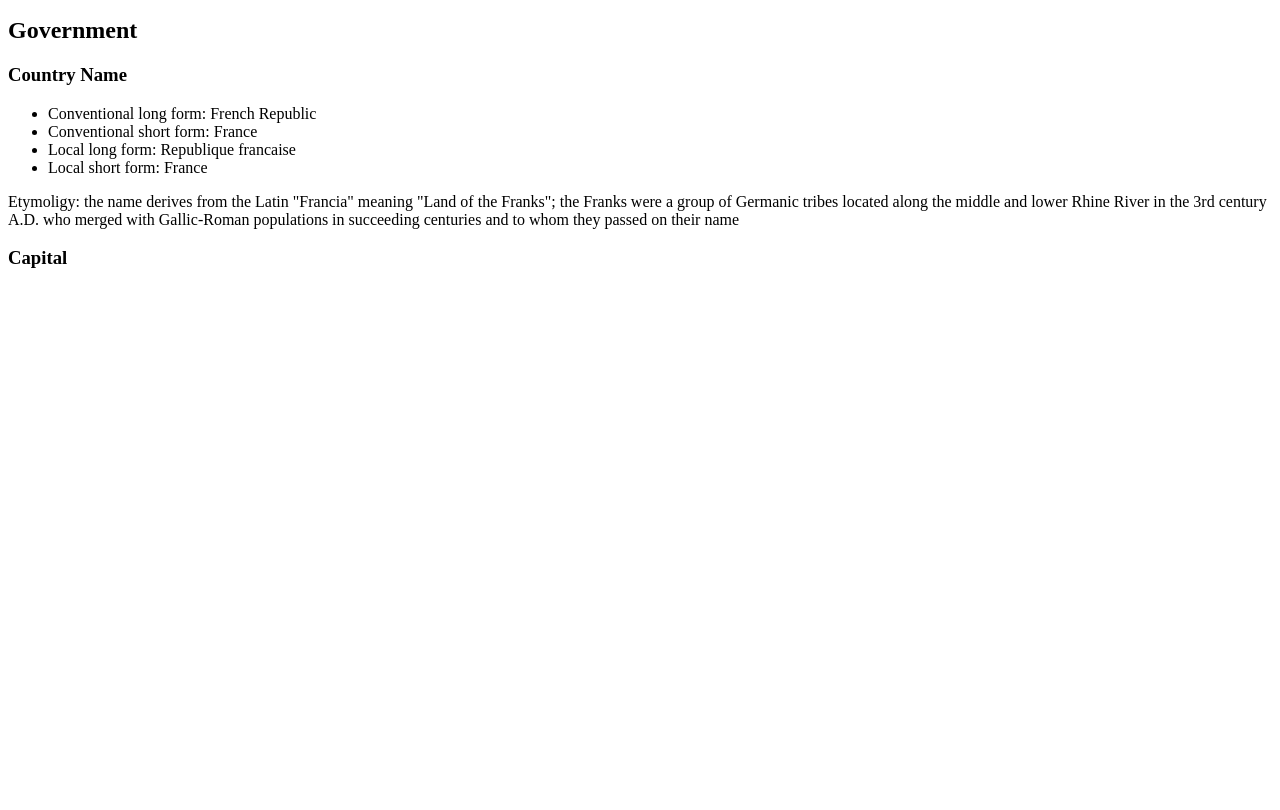
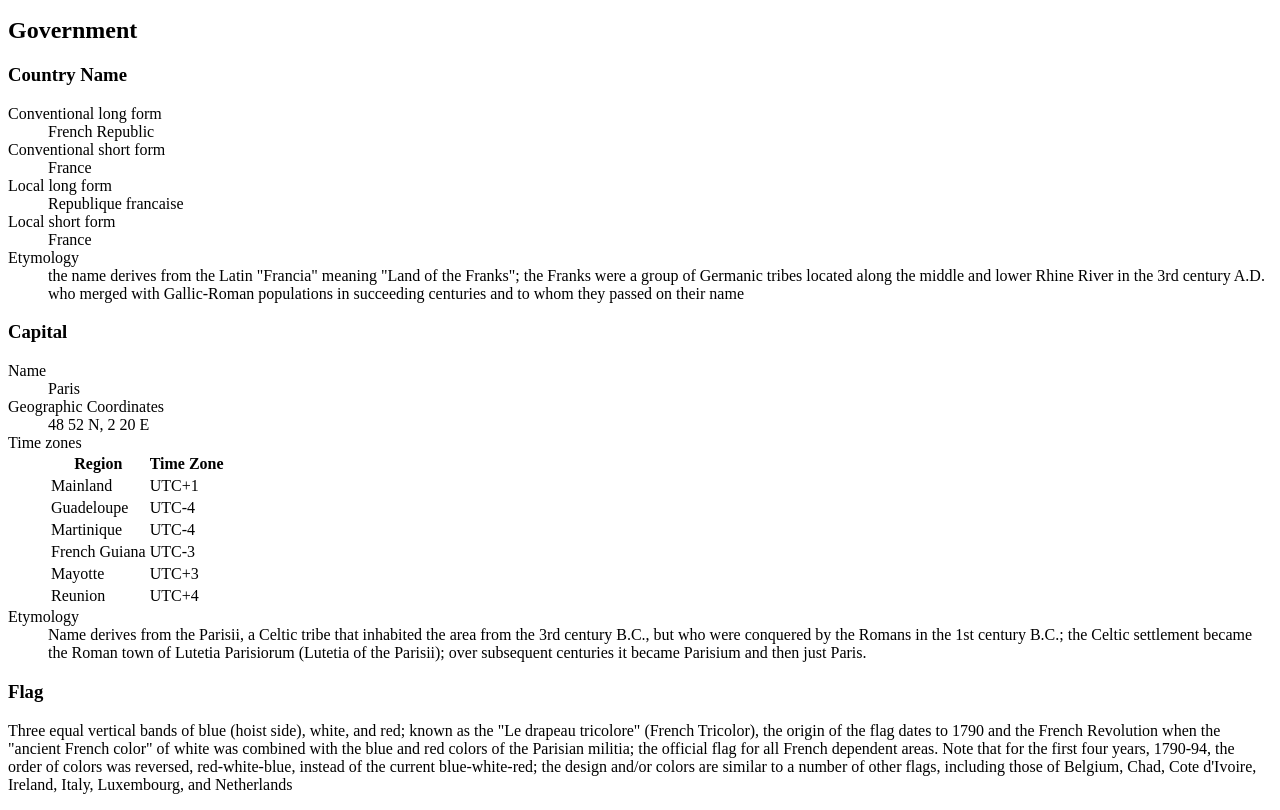
Before and after one commit to contrabassoon/contrabassoon.github.io, a plain HTML site: page france.html in a window 1280 px wide. Shown: the part 872-1682 px from the top of the page. Before the commit the page ends 1160 px from the top, so only its background shows below. Drawn offline with Linux system fonts and the light colour scheme.

Commit message:
Update france.html

```diff
--- a/france.html
+++ b/france.html
@@ -69,14 +69,69 @@
 
         <h2>Government</h2>
         <h3>Country Name</h3>
-        <ul>
-            <li>Conventional long form: French Republic</li>
-            <li>Conventional short form: France</li>
-            <li>Local long form: Republique francaise</li>
-            <li>Local short form: France</li>
-        </ul>
-        <p>Etymoligy: the name derives from the Latin "Francia" meaning "Land of the Franks"; the Franks were a group of Germanic tribes located along the middle and lower Rhine River in the 3rd century A.D. who merged with Gallic-Roman populations in succeeding centuries and to whom they passed on their name</p>
+        <dl>
+            <dt>Conventional long form</dt>
+            <dd>French Republic</dd>
+
+            <dt>Conventional short form</dt>
+            <dd>France</dd>
+
+            <dt>Local long form</dt>
+            <dd>Republique francaise</dd>
+
+            <dt>Local short form</dt>
+            <dd>France</dd>
+
+            <dt>Etymology</dt>
+            <dd>the name derives from the Latin "Francia" meaning "Land of the Franks"; the Franks were a group of Germanic tribes located along the middle and lower Rhine River in the 3rd century A.D. who merged with Gallic-Roman populations in succeeding centuries and to whom they passed on their name</dd>
+        </dl>
         <h3>Capital</h3>
+        <dl>
+            <dt>Name</dt>
+            <dd>Paris</dd>
+
+            <dt>Geographic Coordinates</dt>
+            <dd>48 52 N, 2 20 E</dd>
+
+            <dt>Time zones<dt>
+            <dd>
+                <table>
+                    <tr>
+                        <th>Region</th>
+                        <th>Time Zone</th>
+                    </tr>
+                    <tr>
+                        <td>Mainland</td>
+                        <td>UTC+1</td>
+                    </tr>
+                    <tr>
+                        <td>Guadeloupe</td>
+                        <td>UTC-4</td>
+                    </tr>
+                    <tr>
+                        <td>Martinique</td>
+                        <td>UTC-4</td>
+                    </tr>
+                    <tr>
+                        <td>French Guiana</td>
+                        <td>UTC-3</td>
+                    </tr>
+                    <tr>
+                        <td>Mayotte</td>
+                        <td>UTC+3</td>
+                    </tr>
+                    <tr>
+                        <td>Reunion</td>
+                        <td>UTC+4</td>
+                    </tr>
+                </table>
+            </dd>
+
+            <dt>Etymology</dt>
+            <dd>Name derives from the Parisii, a Celtic tribe that inhabited the area from the 3rd century B.C., but who were conquered by the Romans in the 1st century B.C.; the Celtic settlement became the Roman town of Lutetia Parisiorum (Lutetia of the Parisii); over subsequent centuries it became Parisium and then just Paris.</dd>
+        </dl>
+        <h3>Flag</h3>
+        <p>Three equal vertical bands of blue (hoist side), white, and red; known as the "Le drapeau tricolore" (French Tricolor), the origin of the flag dates to 1790 and the French Revolution when the "ancient French color" of white was combined with the blue and red colors of the Parisian militia; the official flag for all French dependent areas. Note that for the first four years, 1790-94, the order of colors was reversed, red-white-blue, instead of the current blue-white-red; the design and/or colors are similar to a number of other flags, including those of Belgium, Chad, Cote d'Ivoire, Ireland, Italy, Luxembourg, and Netherlands</p>
 
     </body>
 </html>
```
